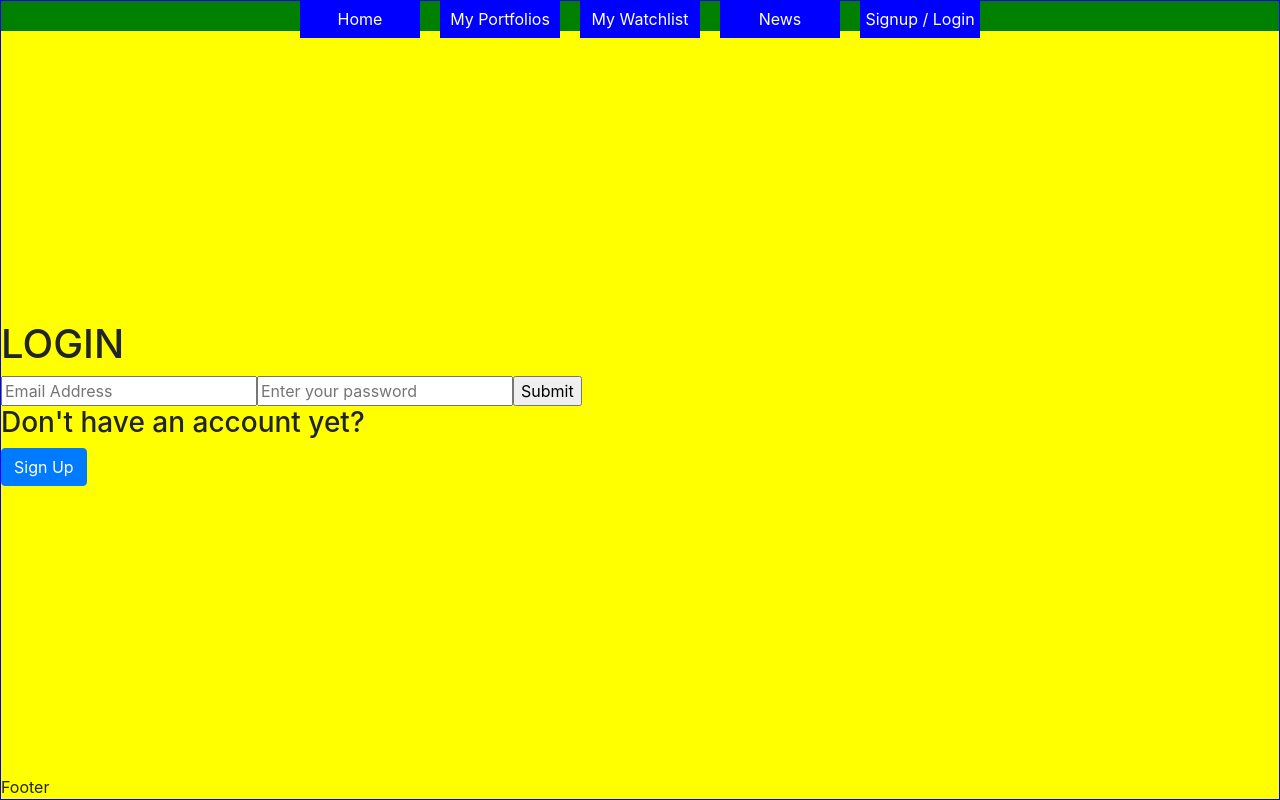
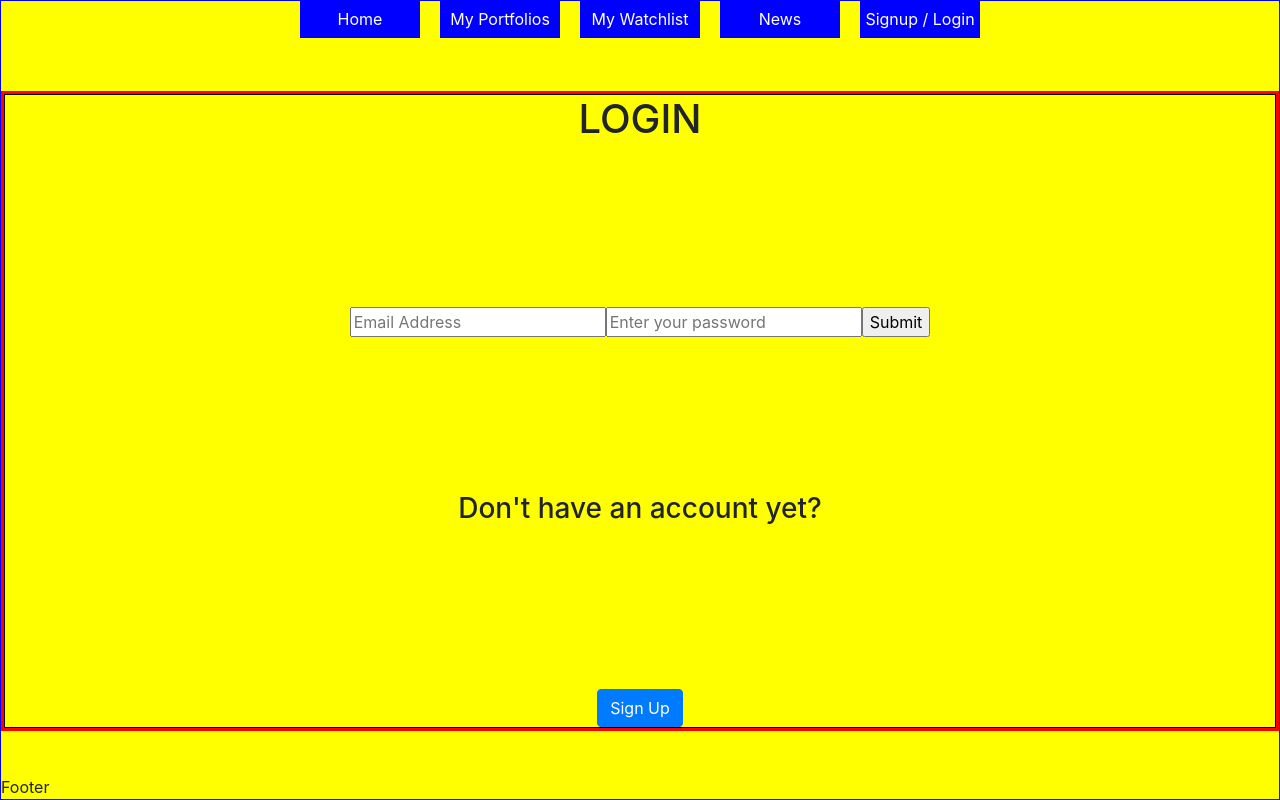
Before and after one commit to ClaFiore/StocksAppReact, a React (Create React App) app: page / in a window 1280 px wide. Both pictures are taken after a click on the element "Signup / Login". Built offline with nearby package versions, Linux system fonts and the light colour scheme.

Commit message:
fixed css flex for main and login components

```diff
--- a/src/containers/Login.js
+++ b/src/containers/Login.js
@@ -3,7 +3,7 @@ import SignUp from './SignUp'
 
 const Login = props => {
     return(
-        <div >
+        <div id='loginContainer'>
             <h1>LOGIN</h1>
             <form>
                 <input type='text' placeholder='Email Address' />
--- a/src/containers/Main.js
+++ b/src/containers/Main.js
@@ -15,7 +15,9 @@ const Main = props => {
     return(
         <div id='mainContainer'>
             <Navbar/>
+            <div id='centralComponent'>
             {props.view === 'home' ? <Home/> : props.view === 'myPortfolios' ? <MyPortfolios/> : props.view === 'myWatchlist' ? <MyWatchlist/> : props.view === 'login' ? <Login/> : <News/>}
+            </div>
             <Footer/>
         </div>
     )
--- a/src/css/Homepage.css
+++ b/src/css/Homepage.css
@@ -11,8 +11,7 @@
     flex-wrap: wrap;
     justify-content: center;
     align-items: stretch;
-    height: 30px;
-    background-color: green;
+    height: fit-content;
 }
 
 .menuNav{
@@ -30,3 +29,18 @@
 #mainContainer{
 background-color: yellow;
 }
+
+#centralComponent{
+    height: 80vh;
+    border: 3px solid red;
+    overflow: auto;
+}
+
+#loginContainer{
+    border: 1px solid black;
+    height: 100%;
+    display:flex;
+    flex-direction: column;
+    align-items: center;
+    justify-content: space-between;
+}
```
Also changed, not shown: 1 other file (tests, documents, lock files or other folders).
